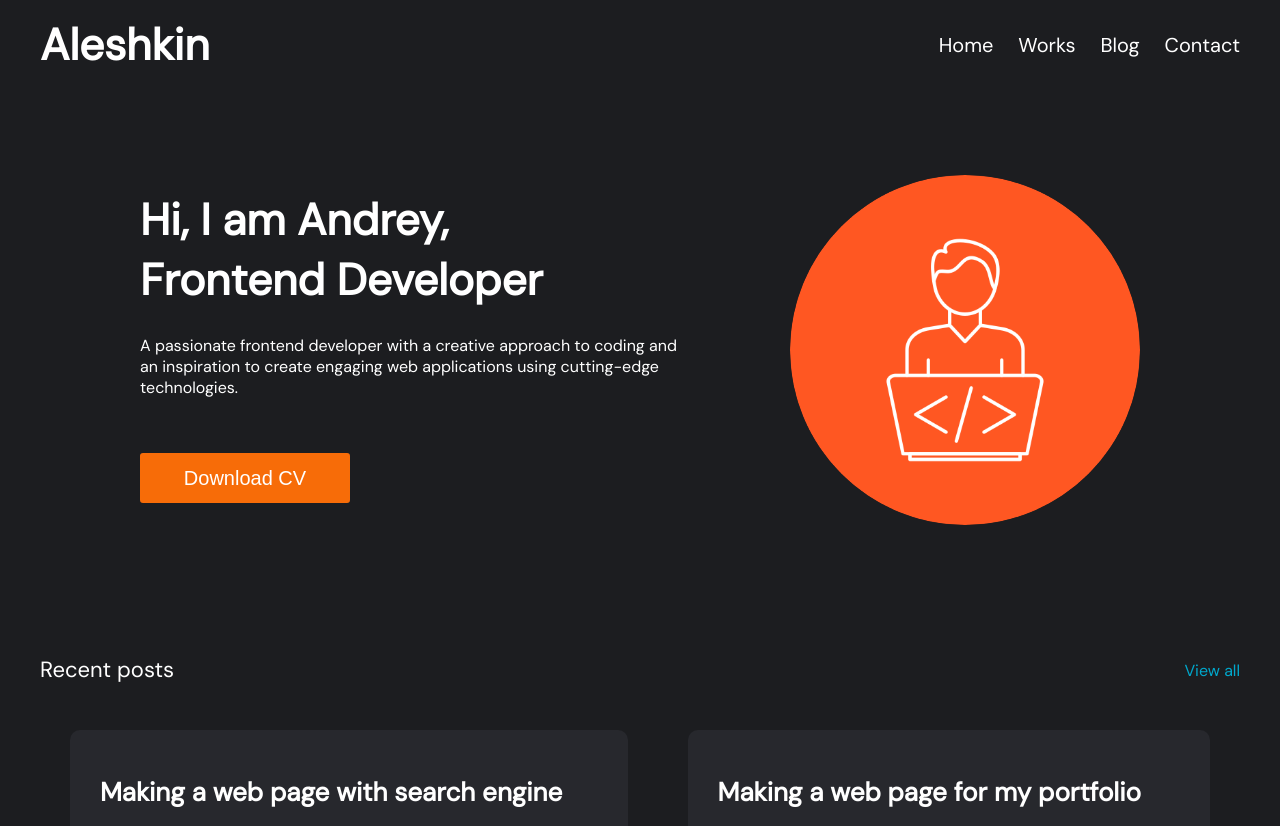
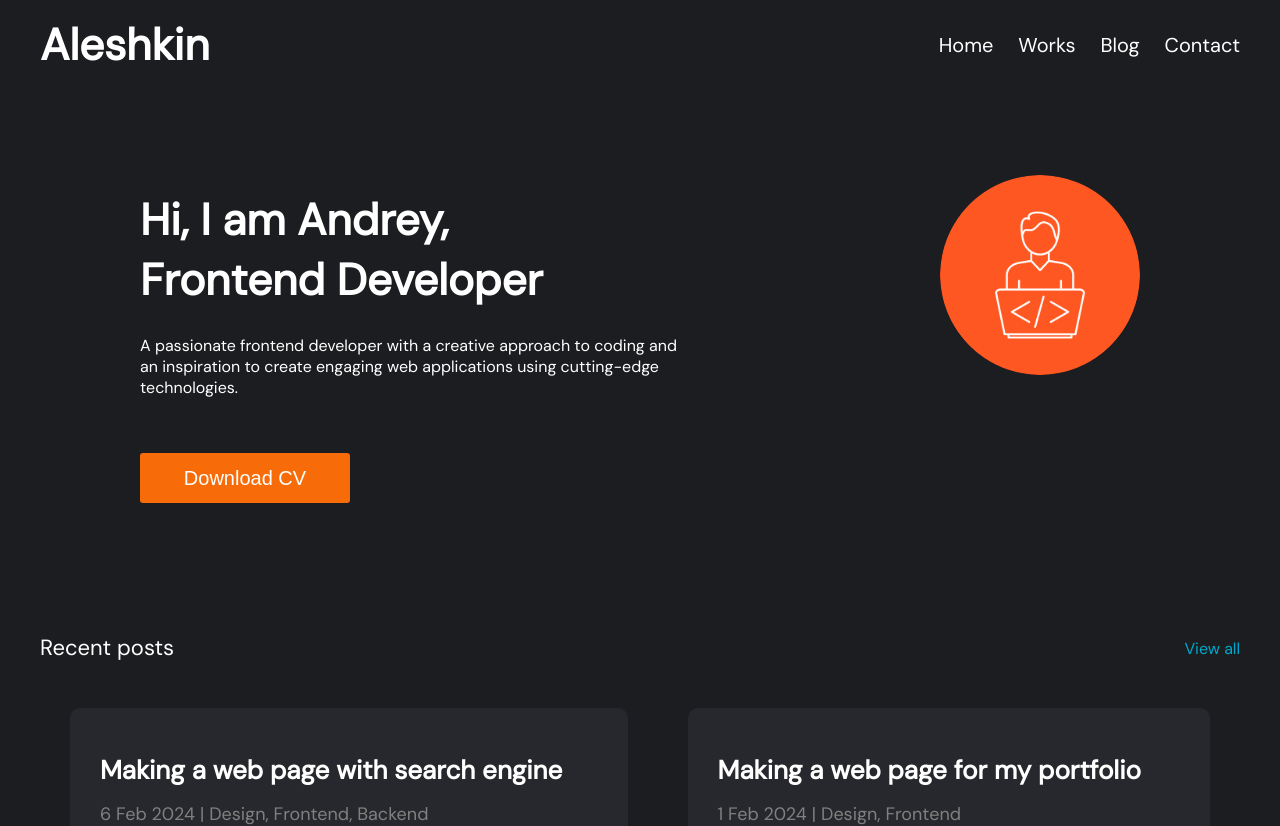
Before and after one commit to risunya/MyPortfolio, a React (Create React App) app in the folder my-app/: page /home in a window 1280 px wide. Shown: the top 826 px of the page. Built offline with nearby package versions, Linux system fonts and the light colour scheme.

Commit message:
version 2.0.0
add styled components lib / some fixes

```diff
--- a/my-app/src/App.js
+++ b/my-app/src/App.js
@@ -4,6 +4,7 @@ import Home from './pages/home.jsx';
 import Blog from './pages/blog.jsx';
 import Work from './pages/work.jsx';
 import Contact from './pages/contact.jsx';
+import styled from 'styled-components';
 
 
 function App() {
--- a/my-app/src/index.js
+++ b/my-app/src/index.js
@@ -1,7 +1,35 @@
 import React from 'react';
 import { createRoot } from 'react-dom/client';
 import App from './App';
-import './styles/global.css';
+import {createGlobalStyle} from 'styled-components';
+
+const Global = createGlobalStyle `
+
+@import url('https://fonts.googleapis.com/css2?family=DM+Sans:opsz@9..40&display=swap');
+
+* {
+    margin: 0;
+    padding: 0;
+    box-sizing: border-box;
+}
+
+html {
+  scroll-behavior: smooth;
+}
+
+body {
+  background: #1C1D20;
+  color: white;
+  display: block;
+  margin: 0 auto;
+  font-family: 'DM Sans', sans-serif;
+}
+`
 
 const root = createRoot(document.getElementById('root'));
-root.render(<App/>);
+root.render(
+    <>
+        <Global/>
+        <App/>
+        </>
+);
--- a/my-app/src/styles/components/item-profile.css
+++ b/my-app/src/styles/components/item-profile.css
@@ -31,7 +31,8 @@
   }
 
   .item-profile-p-image {
-    width: 350px;
+    height: 20%;
+    width: 20%;
     flex-shrink: 0;
     border-radius: 235px;
   }
--- a/my-app/src/styles/global.css
+++ /dev/null
@@ -1,19 +0,0 @@
-@import url('https://fonts.googleapis.com/css2?family=DM+Sans:opsz@9..40&display=swap');
-
-html {
-  scroll-behavior: smooth;
-}
-
-* {
-  box-sizing: border-box;
-  padding: 0;
-  margin: 0;
-}
-
-body {
-  background: #1C1D20;
-  color: white;
-  display: block;
-  margin: 0;
-  font-family: 'DM Sans', sans-serif;
-}
```
Also changed, not shown: my-app/package.json (+6 -1 lines), 2 other files (tests, documents, lock files or other folders).
